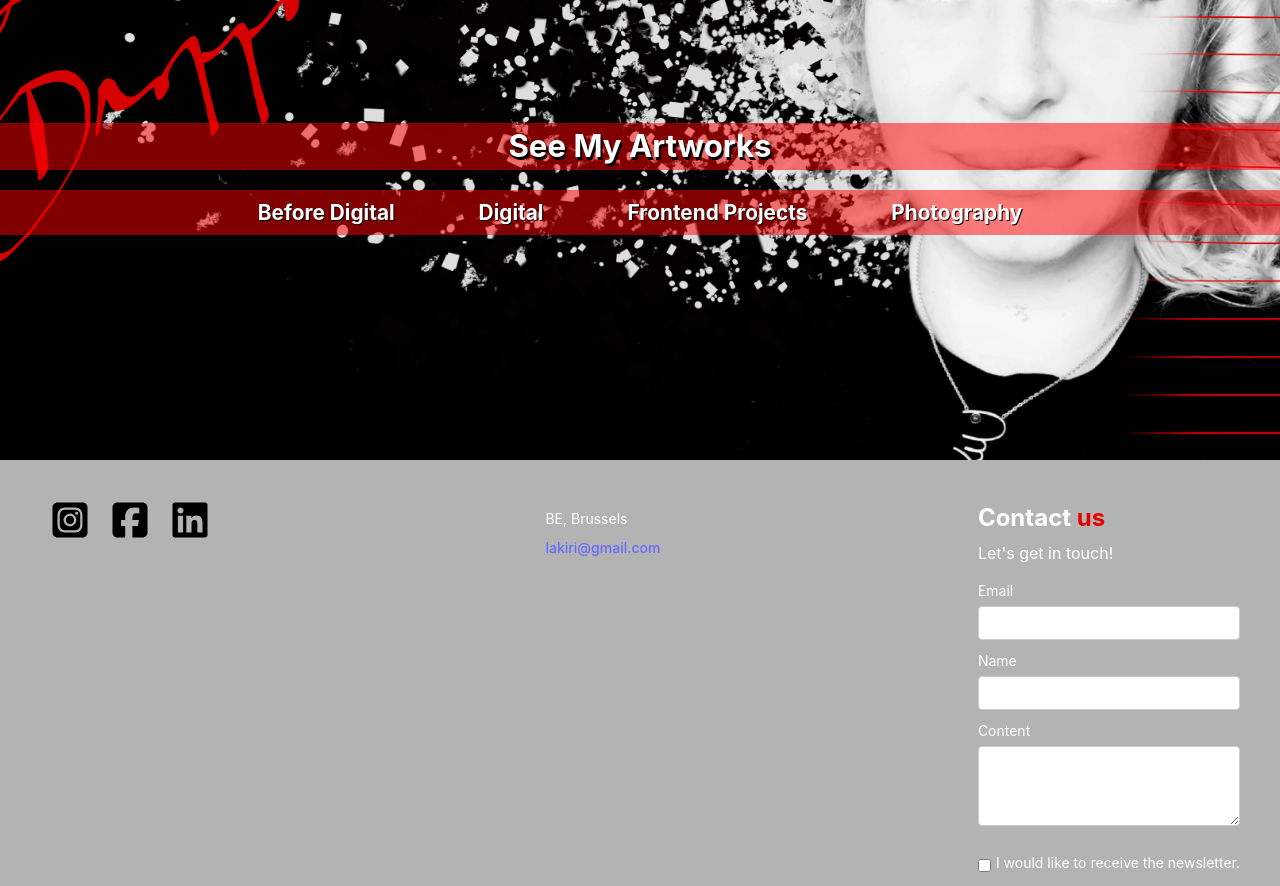
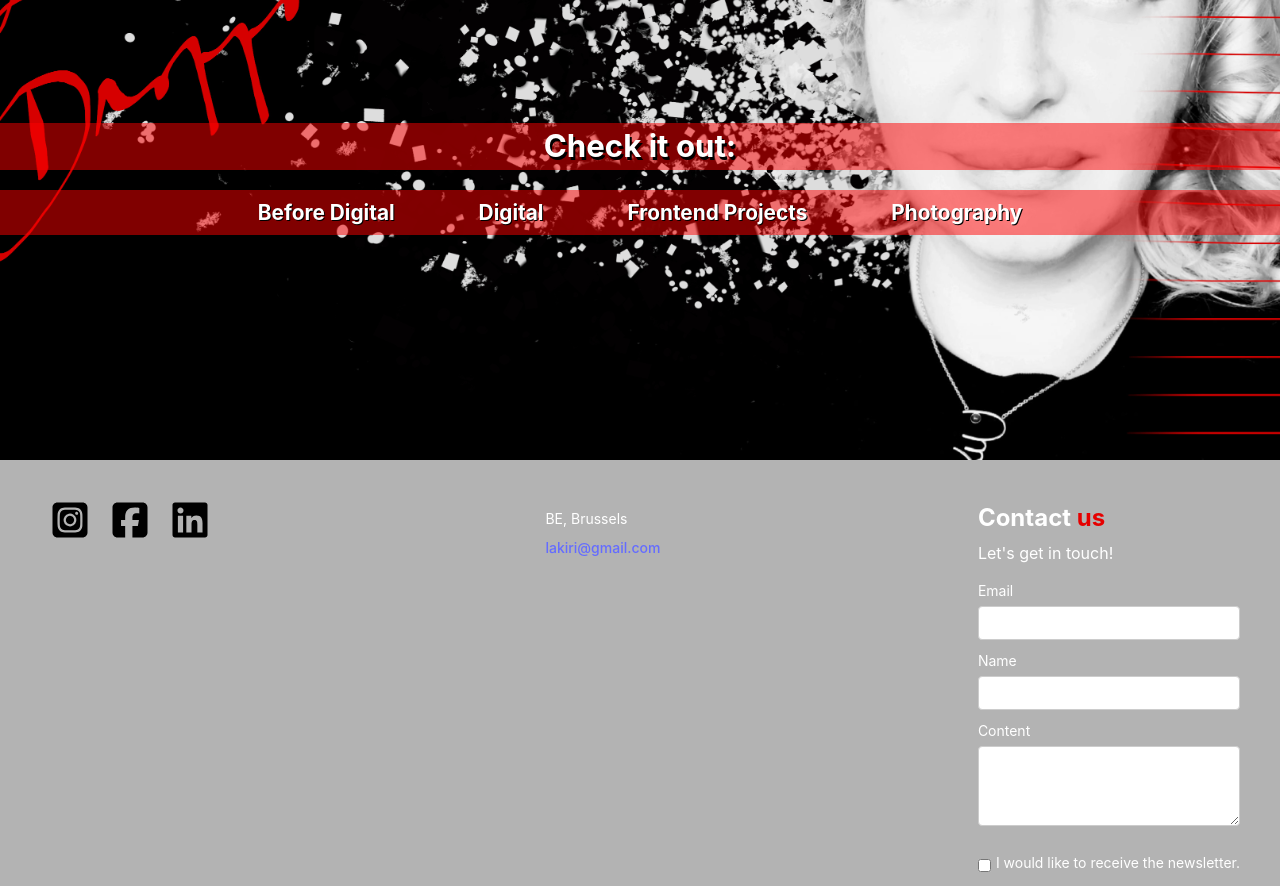
Before and after one commit to LaKiRiBlue/Portfolio, a React (Vite) app: page / in a window 1280 px wide. Shown: the part 1140-2026 px from the top of the page. Built offline with nearby package versions, Linux system fonts and the light colour scheme.

Commit message:
adjustments of home page

```diff
--- a/src/components/Home/Home.jsx
+++ b/src/components/Home/Home.jsx
@@ -48,7 +48,7 @@ const Home = () => {
 
         {/* See My Artworks Section */}
         <div className="paragraph3">
-          <h2>See My Artworks</h2>
+          <h2>Check it out:</h2>
         </div>
         <div className="buttons">
           <button onClick={() => navigate('/before-digital')}>Before Digital</button>
```
